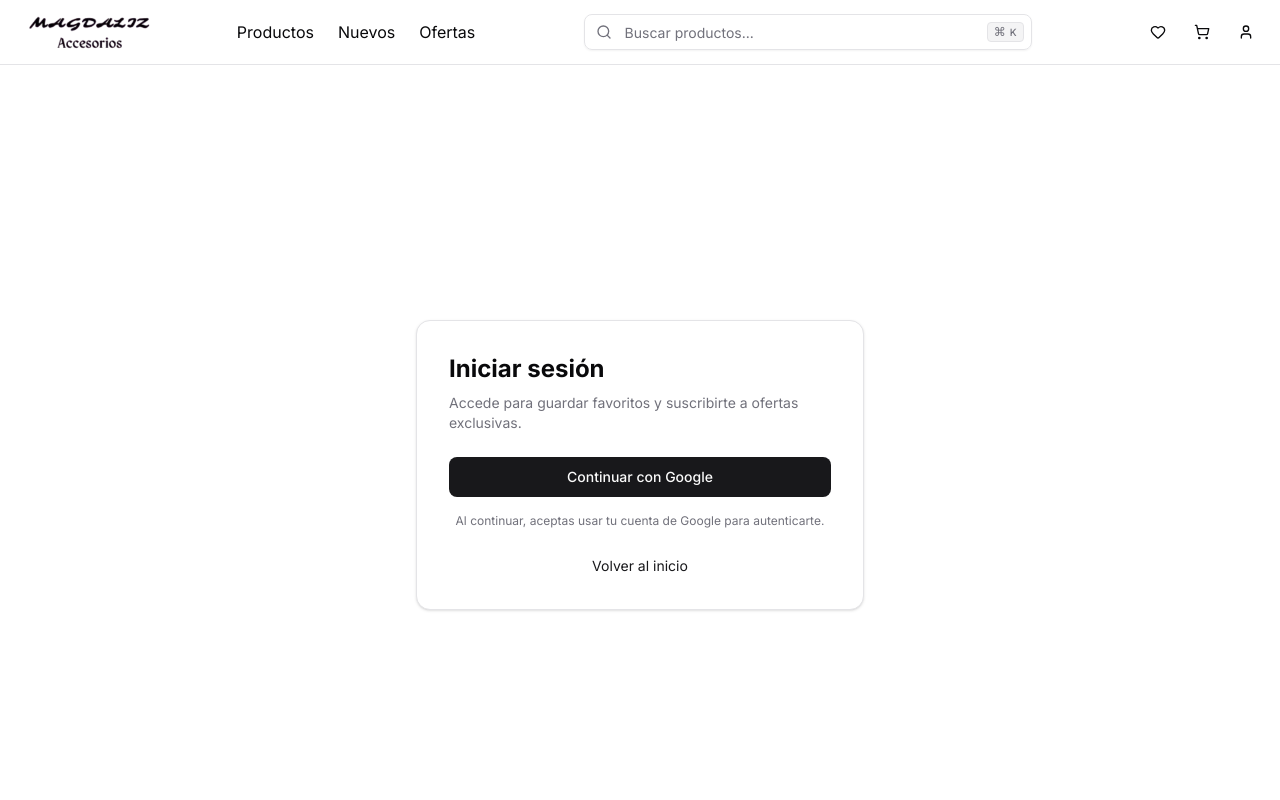
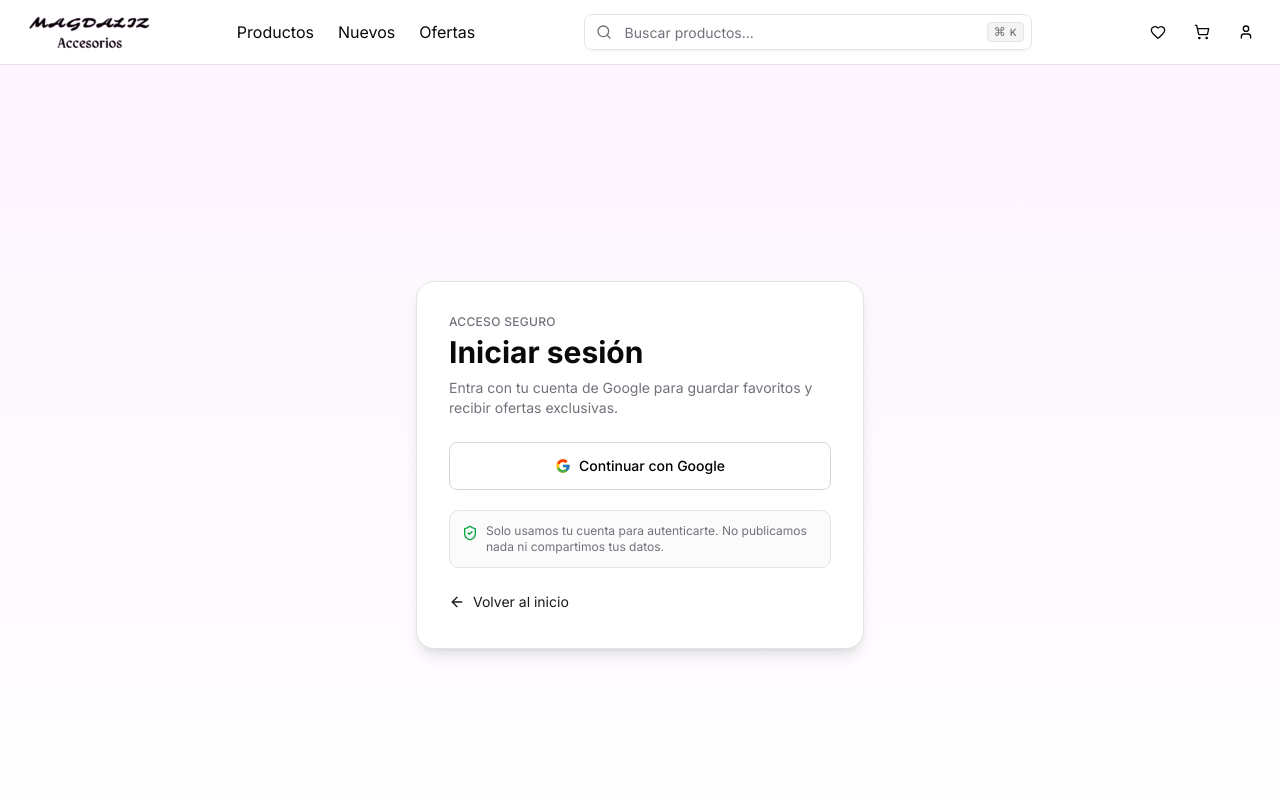
Before and after one commit to magdaliz/catalogo, a Next.js app: page /login in a window 1280 px wide. Shown: the top 800 px of the page. Built offline with nearby package versions, Linux system fonts and the light colour scheme; no server answers.

Commit message:
Logout Fix

```diff
--- a/next.config.ts
+++ b/next.config.ts
@@ -1,7 +1,10 @@
 import type { NextConfig } from "next";
 
 const nextConfig: NextConfig = {
-  // Optimización de imágenes
+  // Permite solicitudes al dev server desde esta IP local
+  allowedDevOrigins: ["192.168.78.151"],
+
+  // Optimizacion de imagenes
   images: {
     remotePatterns: [
       {
@@ -18,17 +21,14 @@ const nextConfig: NextConfig = {
     imageSizes: [16, 32, 48, 64, 96, 128, 256, 384],
   },
 
-  // Experimental features
   experimental: {
     optimizePackageImports: ["lucide-react"],
   },
 
-  // Configuración de compilación
   compiler: {
     removeConsole: process.env.NODE_ENV === "production",
   },
 
-  // Headers de seguridad
   async headers() {
     return [
       {
--- a/src/app/login/page.tsx
+++ b/src/app/login/page.tsx
@@ -3,9 +3,33 @@
 import { useEffect, useState } from "react";
 import Link from "next/link";
 import { useRouter, useSearchParams } from "next/navigation";
+import { ArrowLeft, ShieldCheck } from "lucide-react";
 import { Button } from "@/components/ui/button";
 import { useAuth } from "@/lib/auth/AuthContext";
 import { toast } from "sonner";
+
+function GoogleLogo() {
+  return (
+    <svg viewBox="0 0 48 48" className="h-5 w-5" aria-hidden="true">
+      <path
+        fill="#FFC107"
+        d="M43.611 20.083H42V20H24v8h11.303C33.654 32.657 29.21 36 24 36c-6.627 0-12-5.373-12-12s5.373-12 12-12c3.059 0 5.842 1.154 7.96 3.04l5.657-5.657C34.046 6.053 29.268 4 24 4 12.955 4 4 12.955 4 24s8.955 20 20 20 20-8.955 20-20c0-1.341-.138-2.65-.389-3.917z"
+      />
+      <path
+        fill="#FF3D00"
+        d="M6.306 14.691l6.571 4.819C14.655 16.108 19.012 12 24 12c3.059 0 5.842 1.154 7.96 3.04l5.657-5.657C34.046 6.053 29.268 4 24 4c-7.682 0-14.386 4.337-17.694 10.691z"
+      />
+      <path
+        fill="#4CAF50"
+        d="M24 44c5.166 0 9.86-1.977 13.409-5.192l-6.19-5.238C29.145 35.091 26.717 36 24 36c-5.19 0-9.625-3.329-11.283-7.946l-6.52 5.025C9.468 39.556 16.227 44 24 44z"
+      />
+      <path
+        fill="#1976D2"
+        d="M43.611 20.083H42V20H24v8h11.303c-.792 2.237-2.231 4.166-4.084 5.57l.003-.002 6.19 5.238C37.004 39.148 44 34 44 24c0-1.341-.138-2.65-.389-3.917z"
+      />
+    </svg>
+  );
+}
 
 export default function LoginPage() {
   const { user, loading, signInWithGoogle } = useAuth();
@@ -36,28 +60,41 @@ export default function LoginPage() {
   };
 
   return (
-    <div className="min-h-screen bg-background flex items-center justify-center px-4">
-      <div className="w-full max-w-md rounded-xl border bg-card p-8 shadow-sm">
-        <h1 className="text-2xl font-bold mb-2">Iniciar sesión</h1>
-        <p className="text-sm text-muted-foreground mb-6">
-          Accede para guardar favoritos y suscribirte a ofertas exclusivas.
-        </p>
+    <div className="min-h-screen bg-gradient-to-b from-fuchsia-50 to-white flex items-center justify-center px-4 py-10">
+      <div className="w-full max-w-md rounded-2xl border bg-card p-7 sm:p-8 shadow-lg">
+        <div className="mb-6">
+          <p className="text-xs font-medium uppercase tracking-wide text-muted-foreground">
+            Acceso seguro
+          </p>
+          <h1 className="text-2xl sm:text-3xl font-bold mt-1">Iniciar sesión</h1>
+          <p className="text-sm text-muted-foreground mt-2">
+            Entra con tu cuenta de Google para guardar favoritos y recibir
+            ofertas exclusivas.
+          </p>
+        </div>
 
         <Button
           onClick={handleGoogleLogin}
-          className="w-full"
           size="lg"
           disabled={isSubmitting}
+          className="w-full h-12 bg-white text-black border border-gray-300 hover:bg-gray-50"
         >
-          {isSubmitting ? "Conectando..." : "Continuar con Google"}
+          <GoogleLogo />
+          {isSubmitting ? "Conectando con Google..." : "Continuar con Google"}
         </Button>
 
-        <p className="text-xs text-muted-foreground mt-4 text-center">
-          Al continuar, aceptas usar tu cuenta de Google para autenticarte.
-        </p>
+        <div className="mt-5 rounded-lg border bg-muted/40 p-3 text-xs text-muted-foreground flex items-start gap-2">
+          <ShieldCheck className="h-4 w-4 mt-0.5 shrink-0 text-green-600" />
+          Solo usamos tu cuenta para autenticarte. No publicamos nada ni
+          compartimos tus datos.
+        </div>
 
-        <div className="mt-6 text-center">
-          <Link href="/" className="text-sm text-primary hover:underline">
+        <div className="mt-6">
+          <Link
+            href="/"
+            className="inline-flex items-center gap-2 text-sm text-primary hover:underline"
+          >
+            <ArrowLeft className="h-4 w-4" />
             Volver al inicio
           </Link>
         </div>
--- a/src/lib/auth/AuthContext.tsx
+++ b/src/lib/auth/AuthContext.tsx
@@ -21,6 +21,29 @@ interface AuthContextValue {
 }
 
 const AuthContext = createContext<AuthContextValue | undefined>(undefined);
+
+function clearClientAuthArtifacts() {
+  if (typeof window === "undefined") return;
+
+  const shouldRemoveKey = (key: string) =>
+    key.startsWith("firebase:") &&
+    (key.includes(":authUser:") ||
+      key.includes(":redirectUser:") ||
+      key.includes(":pendingRedirect:") ||
+      key.includes(":popupRedirectUser:"));
+
+  const clearFrom = (storage: Storage) => {
+    const keysToRemove: string[] = [];
+    for (let i = 0; i < storage.length; i += 1) {
+      const key = storage.key(i);
+      if (key && shouldRemoveKey(key)) keysToRemove.push(key);
+    }
+    keysToRemove.forEach((key) => storage.removeItem(key));
+  };
+
+  clearFrom(window.localStorage);
+  clearFrom(window.sessionStorage);
+}
 
 export function AuthProvider({ children }: { children: React.ReactNode }) {
   const [user, setUser] = useState<User | null>(null);
@@ -50,6 +73,9 @@ export function AuthProvider({ children }: { children: React.ReactNode }) {
 
   const logout = async () => {
     await signOut(auth);
+    clearClientAuthArtifacts();
+    setUser(null);
+    setIsAdmin(false);
   };
 
   const refreshClaims = async () => {
```
